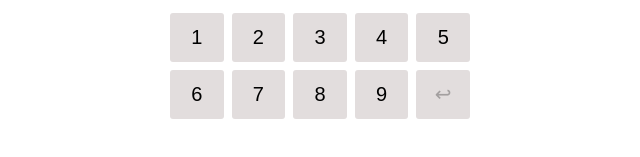
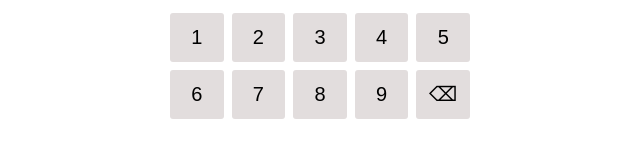
Before and after one commit to rnbinama/sudoku-errday, a React (Vite) app: page / in a window 1280 px wide. Shown: the part 607-764 px from the top of the page, without its empty margins (320-960 px from the left). Built offline with nearby package versions, Linux system fonts and the light colour scheme.

Commit message:
font col

```diff
--- a/src/Sudoku.jsx
+++ b/src/Sudoku.jsx
@@ -154,6 +154,18 @@ function checkGameState(updatedGrid) {
   }
 }
 
+function deleteCell() {
+  if (gameOver) return;
+
+  const { row, col } = selected;
+
+  if (originalCells[row][col]) return;
+
+  const copy = grid.map(r => [...r]);
+  copy[row][col] = null;
+
+  setGrid(copy);
+}
 
 
 
@@ -202,8 +214,8 @@ function checkGameState(updatedGrid) {
             {num}
           </button>
       ))}
-      <button className="undo-btn" onClick={undo} disabled={history.length === 0}>
-        ↩
+      <button className="delete-btn" onClick={deleteCell}>
+        ⌫
       </button>
     </div>
   </div>
```
